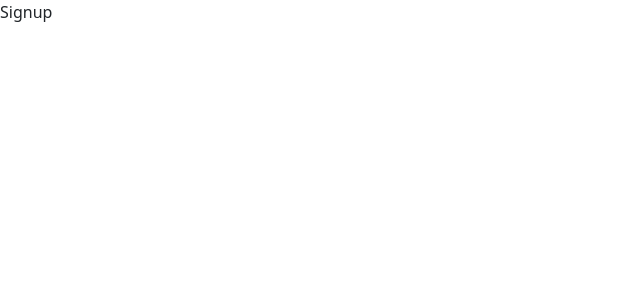
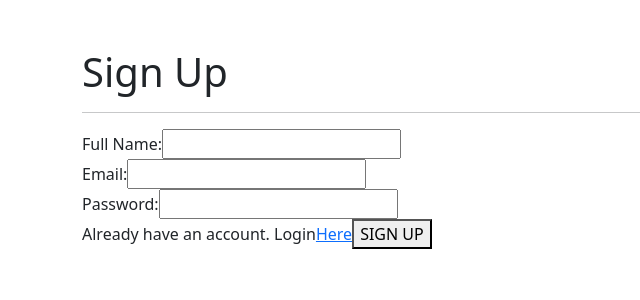
Before and after one commit to Youkwhan/ecommerce-firebase, a React (Create React App) app: page /signup in a window 1280 px wide. Shown: the top 300 px of the page, without its empty margins (0-640 px from the left). Built offline with nearby package versions, Linux system fonts and the light colour scheme.

Commit message:
Signup and Login page

```diff
--- a/src/pages/Login.jsx
+++ b/src/pages/Login.jsx
@@ -1,9 +1,65 @@
-import React from 'react'
+import React, { useState } from "react";
+import { Link } from "react-router-dom";
 
 function Login() {
-  return (
-    <div>Login</div>
-  )
+	const [email, setEmail] = useState("");
+	const [password, setPassword] = useState("");
+
+	const [errorMsg, setErrorMsg] = useState("");
+	const [sucessMsg, setSucessMsg] = useState("");
+
+	const handleLogin = (e) => {
+    e.preventDefault();
+    console.log(email, password)
+  };
+
+	return (
+		<div className="container">
+			<br></br>
+			<br></br>
+
+			<h1>Login</h1>
+
+			<hr></hr>
+
+			<form className="form-group" autoComplete="off" onSubmit={handleLogin}>
+				<label htmlFor="email">Email:</label>
+				<input
+					type="email"
+					className="form_control"
+					required
+					onChange={(e) => setEmail(e.target.value)}
+					value={email}
+				></input>
+
+				<br></br>
+
+				<label htmlFor="password">Password:</label>
+				<input
+					type="password"
+					className="form_control"
+					required
+					onChange={(e) => setPassword(e.target.value)}
+					value={password}
+				></input>
+
+				<br></br>
+
+				<div className="form_btn">
+					<span>
+						Don't have an account. SignUp
+						<Link to="/signup" className="link">
+							Here
+						</Link>
+					</span>
+
+					<button type="submit" className="form_btn_sucess">
+						LOGIN
+					</button>
+				</div>
+			</form>
+		</div>
+	);
 }
 
-export default Login
+export default Login;
--- a/src/pages/NotFound.jsx
+++ b/src/pages/NotFound.jsx
@@ -1,7 +1,7 @@
 import React from "react";
 
 function NotFound() {
-	return <div className="container-fluid">Error 404 Not Found</div>;
+	return <div className="container_fluid">Error 404 Not Found</div>;
 }
 
 export default NotFound;
--- a/src/pages/Signup.jsx
+++ b/src/pages/Signup.jsx
@@ -1,9 +1,78 @@
-import React from 'react'
+import React, { useState } from "react";
+import { Link } from "react-router-dom";
 
 function Signup() {
-  return (
-    <div>Signup</div>
-  )
+	const [fullName, setFullName] = useState("");
+	const [email, setEmail] = useState("");
+	const [password, setPassword] = useState("");
+
+	const [errorMsg, setErrorMsg] = useState("");
+	const [sucessMsg, setSucessMsg] = useState("");
+
+	const handleSignUp = (e) => {
+		//Clicking on a Signup" button, prevent default form from submitting"
+		e.preventDefault();
+		console.log(fullName, email, password);
+	};
+
+	return (
+		<div className="container">
+			<br></br>
+			<br></br>
+
+			<h1>Sign Up</h1>
+
+			<hr></hr>
+
+			<form className="form-group" autoComplete="off" onSubmit={handleSignUp}>
+				<label htmlFor="fname">Full Name:</label>
+				<input
+					type="text"
+					className="form_control"
+					required
+					onChange={(e) => setFullName(e.target.value)}
+					value={fullName}
+				></input>
+
+				<br></br>
+
+				<label htmlFor="email">Email:</label>
+				<input
+					type="email"
+					className="form_control"
+					required
+					onChange={(e) => setEmail(e.target.value)}
+					value={email}
+				></input>
+
+				<br></br>
+
+				<label htmlFor="password">Password:</label>
+				<input
+					type="password"
+					className="form_control"
+					required
+					onChange={(e) => setPassword(e.target.value)}
+					value={password}
+				></input>
+
+				<br></br>
+
+				<div className="form_btn">
+					<span>
+						Already have an account. Login
+						<Link to="/login" className="link">
+							Here
+						</Link>
+					</span>
+
+					<button type="submit" className="form_btn_sucess">
+						SIGN UP
+					</button>
+				</div>
+			</form>
+		</div>
+	);
 }
 
-export default Signup
+export default Signup;
```
